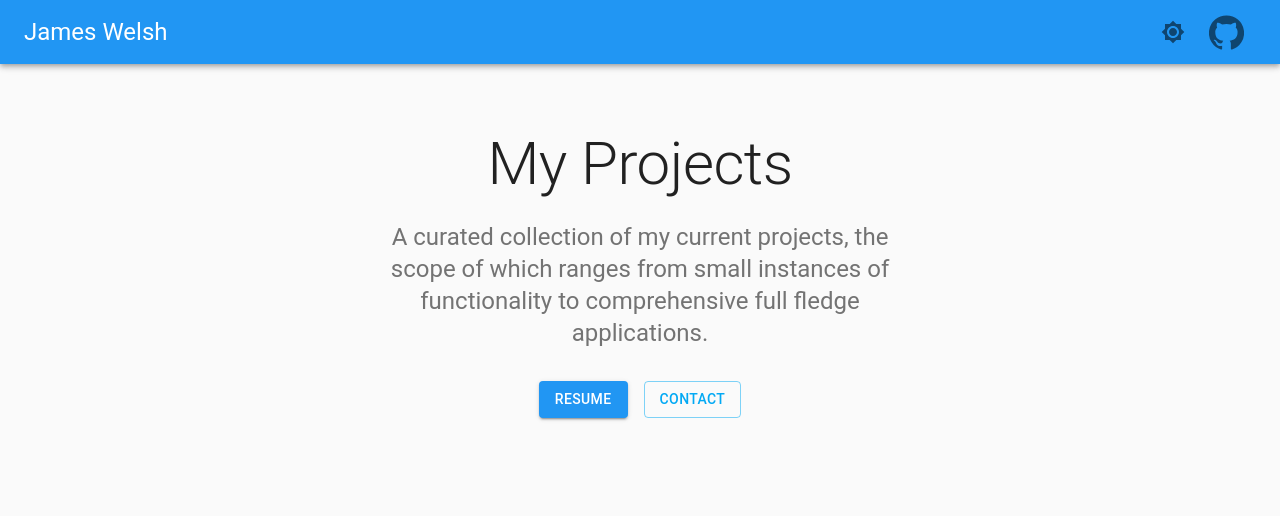
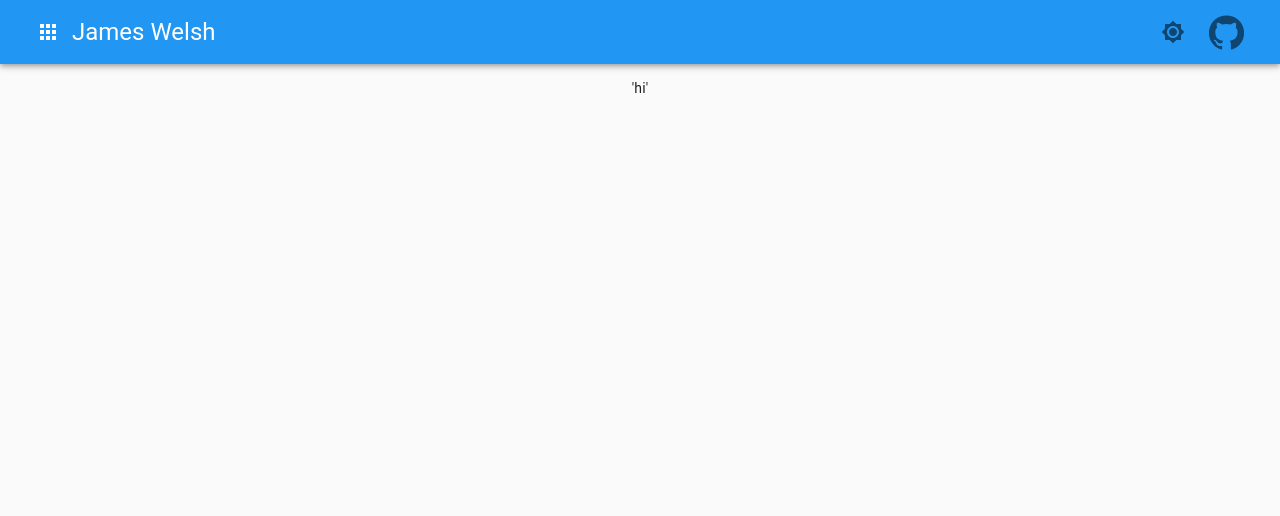
Before and after one commit to jswelsh/portfolio, a React (Create React App) app: page / in a window 1280 px wide. Shown: the top 516 px of the page. Built offline with nearby package versions, Linux system fonts and the light colour scheme.

Commit message:
add routing scaffolding

```diff
--- a/src/App.css
+++ b/src/App.css
@@ -1,4 +1,3 @@
-/* .App {
+.App {
   text-align: center;
 }
- */
--- a/src/App.js
+++ b/src/App.js
@@ -1,4 +1,5 @@
 import './App.css';
+import { makeStyles } from '@material-ui/core/styles';
 import { createMuiTheme, ThemeProvider } from "@material-ui/core/styles";
 import CssBaseline from '@material-ui/core/CssBaseline';
 
@@ -13,6 +14,13 @@ import {
   Route,
   Link
 } from "react-router-dom";
+
+export const useStyles = makeStyles((theme) => ({
+  root: {
+    textAlign: 'center'
+  },
+
+}));
 
 function App() {
   const [darkState, setDarkState] = useState(false);
@@ -36,21 +44,31 @@ function App() {
   const handleThemeChange = () => {
     setDarkState(!darkState);
   };
+
+  const classes = useStyles();
   return (
 
     <ThemeProvider theme={darkTheme}>
       <CssBaseline />
-
-      {/*<div className="App"></div>*/}
+      <div className={classes.root}>
       <Router>
-      <NavBar
-        darkState={darkState}
-        handleThemeChange={handleThemeChange}
-      />
-        <Projects
+        <NavBar
           darkState={darkState}
+          handleThemeChange={handleThemeChange}
         />
+        <Switch>
+          <Route path='/projects'>
+            <Projects
+              darkState={darkState}/>
+          </Route>
+          <Route path='/'>
+            <p>
+              'hi'
+              </p>
+          </Route>
+        </Switch>
       </Router>
+      </div>
     </ThemeProvider>
   );
 }
--- a/src/NavBar.js
+++ b/src/NavBar.js
@@ -1,9 +1,11 @@
+import React from 'react';
 
 import { makeStyles } from '@material-ui/core/styles';
 
-import { Typography, Toolbar, AppBar } from "@material-ui/core";
-import IconButton from '@material-ui/core/IconButton';
+import { Link } from "react-router-dom";
+import { Typography, Toolbar, AppBar, Menu, MenuItem ,IconButton } from "@material-ui/core";
 import GitHubIcon from '@material-ui/icons/GitHub';
+import AppsIcon from '@material-ui/icons/Apps';
 import Brightness7Icon from '@material-ui/icons/Brightness7';
 import Brightness4Icon from '@material-ui/icons/Brightness4';
 
@@ -20,10 +22,51 @@ const NavBar = ({
   darkState,
   handleThemeChange
 }) => {
+  const [anchorEl, setAnchorEl] = React.useState/* <null | HTMLElement> */(null);
+  const open = Boolean(anchorEl);
+
+  const handleMenu = (event/* : React.MouseEvent<HTMLElement> */) => {
+    setAnchorEl(event.currentTarget);
+  };
+
+  const handleClose = () => {
+    setAnchorEl(null);
+  };
+
+
   const classes = useStyles();
   return (
     <AppBar position="static">
       <Toolbar>
+        <IconButton
+          aria-label="account of current user"
+          aria-controls="menu-appbar"
+          aria-haspopup="true"
+          onClick={handleMenu}
+          color="inherit"
+        >
+          <AppsIcon />
+        </IconButton>
+        <Menu
+          id="menu-appbar"
+          anchorEl={anchorEl}
+          anchorOrigin={{
+            vertical: 'top',
+            horizontal: 'right'}}
+          keepMounted
+          transformOrigin={{
+            vertical: 'top',
+            horizontal: 'right'}}
+          open={open}
+          onClose={handleClose}>
+          <MenuItem
+            component={Link}
+            to={'/projects'}
+            onClick={handleClose}>Projects</MenuItem>
+          <MenuItem
+            onClick={handleClose}>Something</MenuItem>
+        </Menu>
+
         <Typography variant="h5">
           James Welsh
         </Typography>
--- a/src/Projects/index.js
+++ b/src/Projects/index.js
@@ -12,6 +12,9 @@ const useStyles = makeStyles((theme) => ({
     paddingTop: theme.spacing(8),
     paddingBottom: theme.spacing(8),
   },
+  root: {
+    flexGrow:1
+  },
 }));
 
 
@@ -21,7 +24,7 @@ const Projects = ({
   const classes = useStyles();
   return (
     <>
-    <main>
+      <main className={classes.root}>
         {/* Hero unit */}
         <HeroContent />
         <Container className={classes.cardGrid} maxWidth="md">
```
Also changed, not shown: src/Projects/Main.js (deleted, +0 -48 lines). Lines whose indentation alone changed are shown as unchanged.
